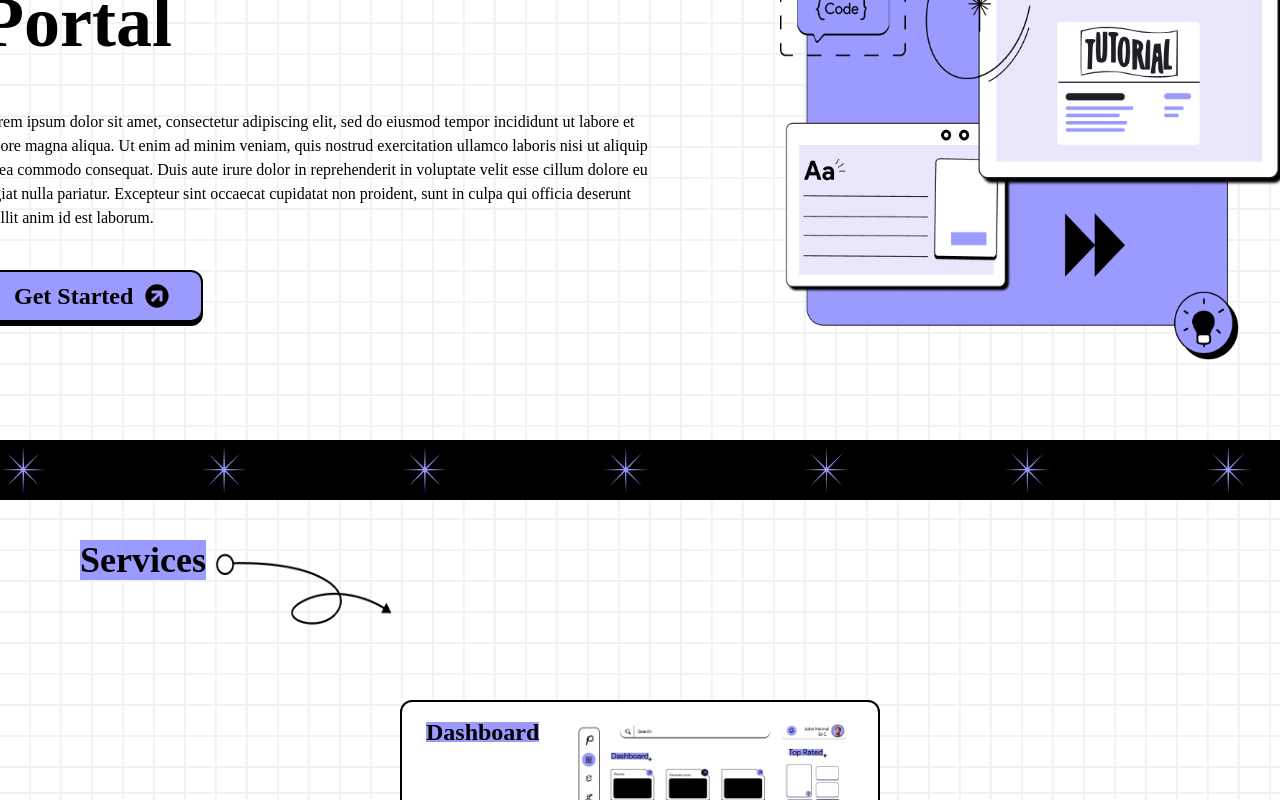
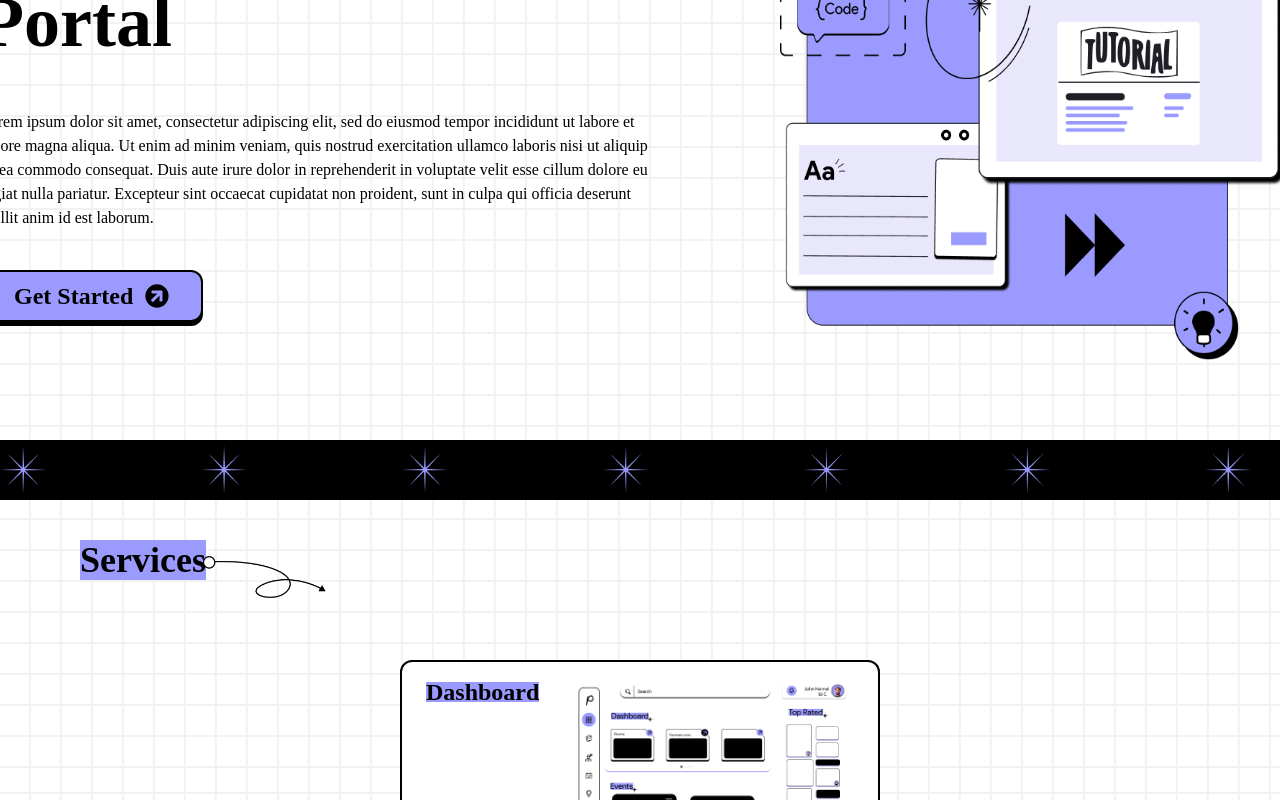
Before and after one commit to GLITCH-hash01/Placement-Resource-Portal, a React (Vite) app: page / in a window 1280 px wide. Shown: the part 300-1100 px from the top of the page. Built offline with nearby package versions, Linux system fonts and the light colour scheme.

Commit message:
updated services arrow

```diff
--- a/src/pages/LandingPage/Services.jsx
+++ b/src/pages/LandingPage/Services.jsx
@@ -8,16 +8,16 @@ export default function Services() {
   return (
     <>
       <div className="p-10 px-20 flex flex-col gap-10 w-fit h-fit">
+
+        <div className="relative w-fit h-fit">
+          <img
+            src={arrowserv1}
+            alt=""
+            className="absolute -top-4 left-30 "
+          />
         <h2 className=" bg-primary font-bold text-4xl flex w-fit  items-start justify-start ">
           Services
         </h2>
-
-        <div className="relative">
-          <img
-            src={arrowserv1}
-            alt=""
-            className="absolute -top-30 left-33 h-45 w-45"
-          />
         </div>
 
         <div className="flex flex-wrap justify-center items-center gap-5 py-10 px-20">
```
